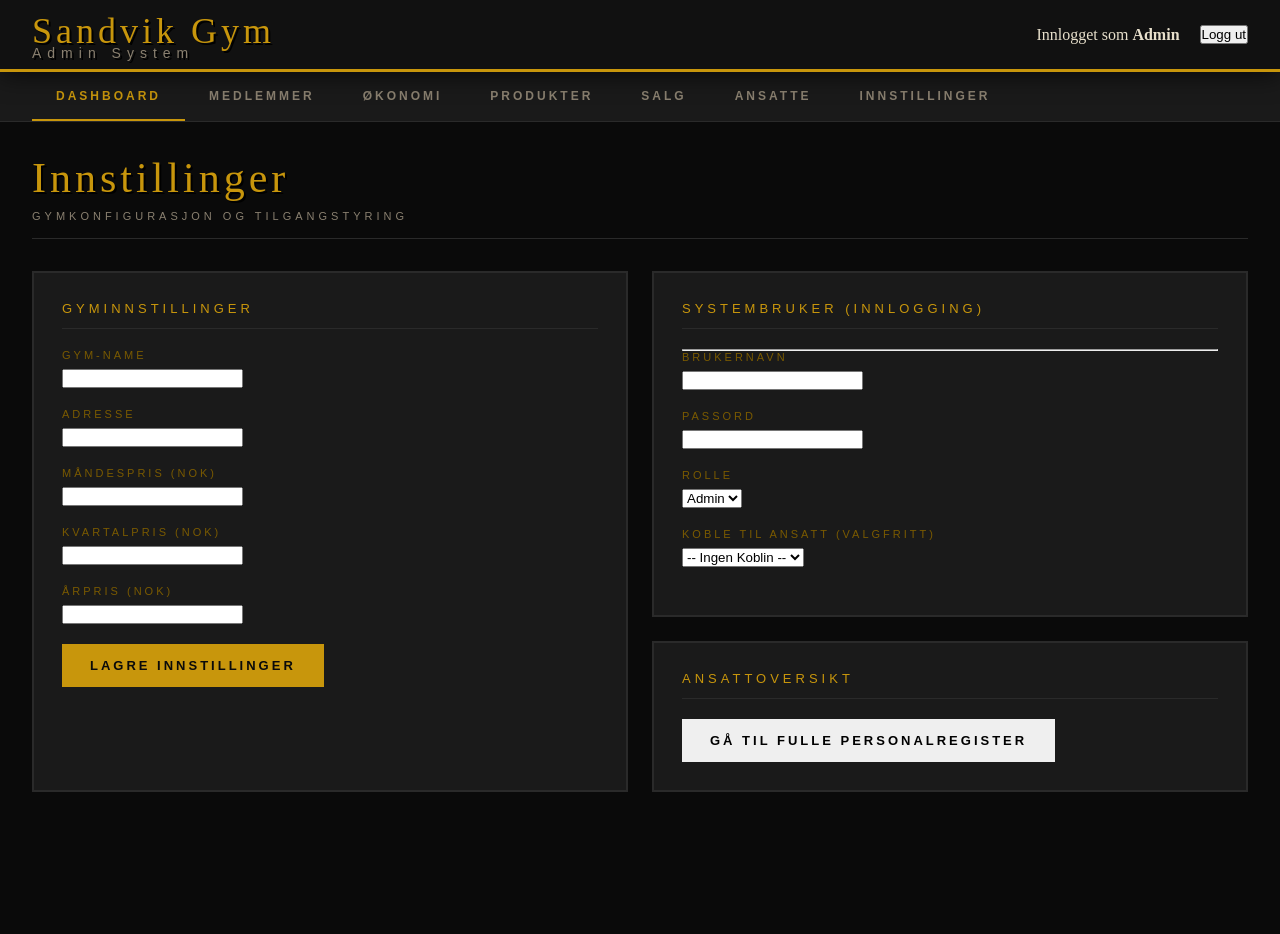
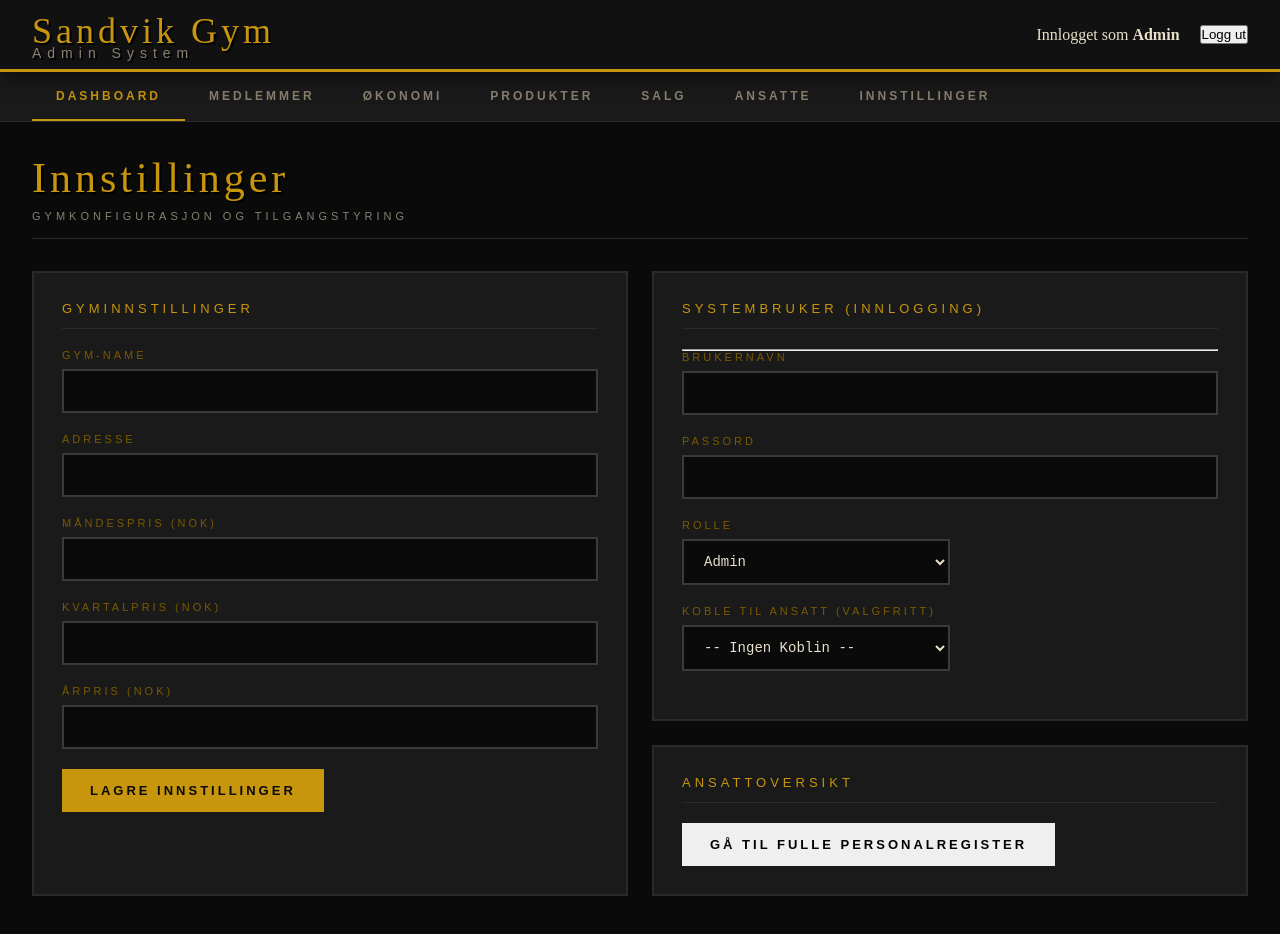
Before and after one commit to nexnic/SandvikaGym, a React (Vite) app: page / in a window 1280 px wide. Shown: the top 934 px of the page. Before the commit the page ends 848 px from the top, so only its background shows below. Built offline with nearby package versions, Linux system fonts and the light colour scheme.

Commit message:
building input and selecting

```diff
--- a/src/index.css
+++ b/src/index.css
@@ -556,3 +556,25 @@ tbody td {
 .staff-tab:hover {
   color: var(--text) !important;
 }
+
+.settings-input {
+  width: 100%;
+  background: var(--black);
+  border: 2px solid var(--steel);
+  padding: 12px 16px;
+  font-family: 'Courier Prim', monospace;
+  font-size: 14px;
+  color: var(--text);
+  outline: none;
+}
+
+.setting-select {
+  width: 50%;
+  background: var(--black);
+  border: 2px solid var(--steel);
+  padding: 12px 16px;
+  font-family: 'Courier Prim', monospace;
+  font-size: 14px;
+  color: var(--text);
+  outline: none;
+}
```
